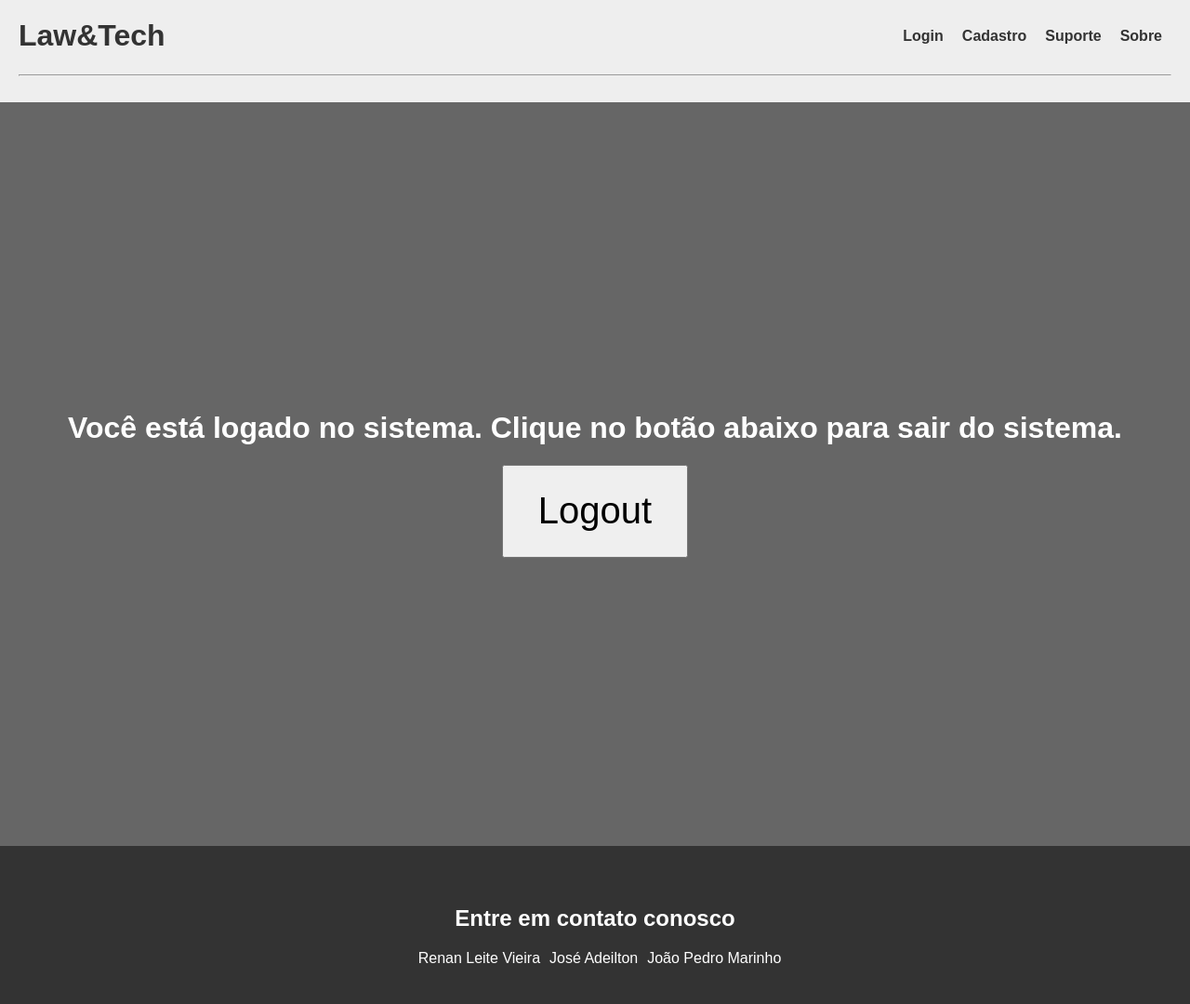
After one commit to renanleitev/lawtech-backend, a Flask app: template templates/pages/logout.html in a window 1280 px wide. The commit adds this page. Shown: the whole page at 93% size. Run offline with Flask 3, Linux system fonts and the light colour scheme; the template is opened without the code that fills it, so the values that code supplies are empty.

Commit message:
add: protótipo de sistema de login

```diff
--- a/server.py
+++ b/server.py
@@ -9,6 +9,16 @@ app = Flask(__name__)
 port = 5000
 # Definindo a variável global usuarioId
 usuarioId = 0
+# Definindo se o usuário já está logado
+usuarioEstaLogado = False
+# Convertendo string 'True'/'False' para boolean
+def str_to_bool(s):
+    if s == 'True':
+         return True
+    elif s == 'False':
+         return False
+    else:
+         raise ValueError
 
 @app.route('/')
 def index():
@@ -16,11 +26,17 @@ def index():
 
 @app.route('/pages/login.html')
 def login():
-  return render_template('pages/login.html')
+  if usuarioEstaLogado == False:
+    return render_template('pages/login.html')
+  elif usuarioEstaLogado == True:
+    return render_template('pages/logout.html')
 
 @app.route('/pages/cadastro.html')
 def cadastro():
-  return render_template('pages/cadastro.html')
+  if usuarioEstaLogado == False:
+    return render_template('pages/cadastro.html')
+  elif usuarioEstaLogado == True:
+    return render_template('pages/logout.html')
 
 @app.route('/pages/redefinir-senha.html')
 def redefinir_senha():
@@ -33,6 +49,15 @@ def sobre():
 @app.route('/pages/suporte.html')
 def suporte():
   return render_template('pages/suporte.html')
+
+@app.route('/user-login', methods=['POST'])
+def user_login():
+  # Obtendo as variáveis globais
+  global usuarioEstaLogado
+  # Obtendo os dados
+  data = request.data.decode('UTF-8')
+  # Convertendo data para boolean
+  usuarioEstaLogado = str_to_bool(data)
 
 @app.route('/create-instance', methods=['POST'])
 def create_instance():
@@ -65,10 +90,9 @@ def create_instance():
         os.system(f'python -u changedetection.py -d {path} -p {port+usuarioId}')
     except OSError as error:
       print(error)
-    return 'ok'
 
 if __name__ == '__main__':
-  # Usar uma porta específica, apenas se a padrão não funcionar
+  # Usar uma porta específica, apenas se a porta padrão não funcionar
   # app.run(host='0.0.0.0', port=4999)
   app.run(debug=True)
   # Onde ficam armazenados os arquivos estáticos (CSS, JavaScript)
--- a/static/css/login-cadastro.css
+++ b/static/css/login-cadastro.css
@@ -114,6 +114,18 @@ footer h3 {
     color: var(--white);
     cursor: pointer;
 }
+/* Estilos para a página de logout */
+.h1-logout {
+    color: var(--white);
+}
+.btn-logout {
+    width: 200px;
+    height: 100px;
+    font-size: 40px;
+}
+.btn-logout:hover{
+    cursor: pointer;
+}
 /* Estilos para mobile */
 @media screen and (max-width: 340px){
     .form-box{
--- /dev/null
+++ b/templates/pages/logout.html
@@ -0,0 +1,45 @@
+<!DOCTYPE html>
+<html lang="en">
+<head>
+    <meta charset="UTF-8">
+    <meta http-equiv="X-UA-Compatible" content="IE=edge">
+    <meta name="viewport" content="width=device-width, initial-scale=1.0">
+    <title>Law&Tech | Logout</title>
+    <link rel="stylesheet" href="{{ url_for('static', filename='css/login-cadastro.css') }}">
+</head>
+<body>
+    <header>
+        <h1><a href="/" class="link">Law&Tech</a></h1>
+        <nav>
+          <ul>
+            <li><a href="login.html">Login</a></li>
+            <li><a href="cadastro.html">Cadastro</a></li>
+            <li><a href="suporte.html">Suporte</a></li>
+            <li><a href="sobre.html">Sobre</a></li>
+          </ul>
+        </nav>
+        <hr>
+    </header>
+    <div class="container">
+        <h1 class="h1-logout">Você está logado no sistema. Clique no botão abaixo para sair do sistema.</h1>
+        <button class="btn-logout" onclick="logout()">Logout</button>
+    </div>
+    <footer>
+        <h3>Entre em contato conosco</h3>
+        <ul>
+          <li><a href="https://github.com/renanleitev">Renan Leite Vieira</a></li>
+          <li><a href="https://github.com/i1iadeilton">José Adeilton</a></li>
+          <li><a href="https://github.com/marinhojp">João Pedro Marinho</a></li>
+        </ul>
+    </footer>
+</body>
+<script>
+    async function logout() {
+        const usuarioEstaLogado = 'False';
+        // Fazendo uma requisição para o Flask, para saber se o usuário está logado ou não
+        // Depois, redireciona para a página principal
+        fetch('/user-login', {method: 'POST', body: usuarioEstaLogado})
+        .then(window.location.href = '/');
+    }
+</script>
+</html>
```
Also changed, not shown: changedetectionio/templates/base.html (+7 -0 lines), templates/pages/login.html (+7 -6 lines).
